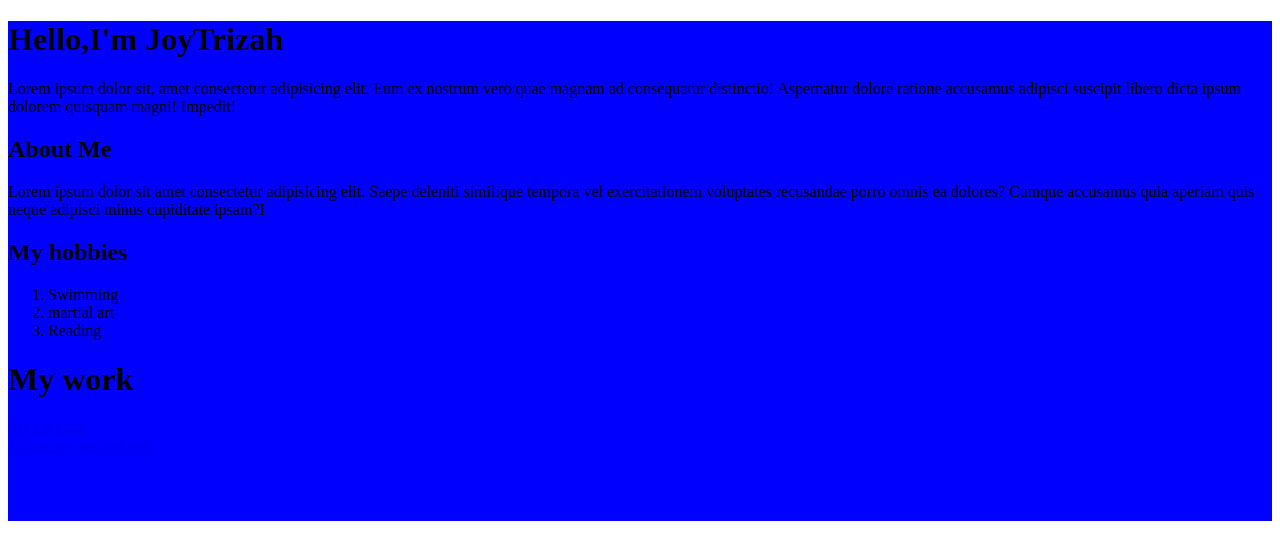
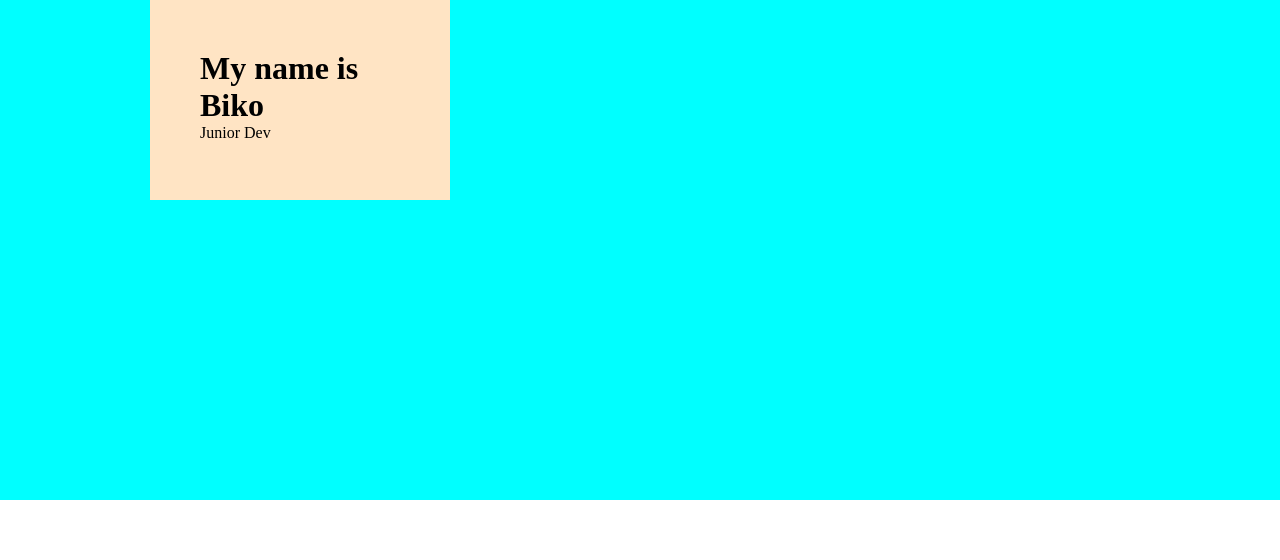
Before and after one commit to Blaisehala/Halaprofile, a plain HTML site: page index.html in a window 1280 px wide. Drawn offline with Linux system fonts and the light colour scheme.

Commit message:
added profile

```diff
--- a/index.html
+++ b/index.html
@@ -13,30 +13,15 @@
 
 <body>
 
-  <div>
-    <h1>Hello,I'm JoyTrizah</h1>
-    <p>Lorem ipsum dolor sit, amet consectetur adipisicing elit. Eum ex nostrum vero quae magnam ad consequatur
-      distinctio! Aspernatur dolore ratione accusamus adipisci suscipit libero dicta ipsum dolorem quisquam magni!
-      Impedit!</p>
-
-    <h2>About Me</h2>
-    <p>Lorem ipsum dolor sit amet consectetur adipisicing elit. Saepe deleniti similique tempora vel exercitationem
-      voluptates recusandae porro omnis ea dolores? Cumque accusamus quia aperiam quis neque adipisci minus cupiditate
-      ipsam?I</p>
-
-      <h2>My hobbies</h2>
-      <ol>
-        <li>Swimming</li>
-        <li>martial art</li>
-        <li>Reading</li>
-      </ol>
-
-<h1>My work</h1>
-<a href="https://911.re/">My first site</a> <br>
-<a href="https://www.cafu.com/">This is my second site</a>
+ <div class="bigdiv">
+<div class="steve">
+ <h1>My name is Biko</h1>
+<p>Junior Dev</p>
 
 
-  </div>
+</div>
+
+ </div>
 
 
 
--- a/style.css
+++ b/style.css
@@ -1,4 +1,19 @@
-div{
-  background-color: blue;
+*{
+  margin:0px;
+  padding: 0px;
+  box-sizing: border-box;
+}
+
+.bigdiv{
+
+  background-color:aqua;
   height: 500px;
 }
+
+.steve{
+  background-color: bisque;
+  height: 200px;
+  width: 300px;
+  margin-left: 150px;
+  padding: 50px;
+}
```
